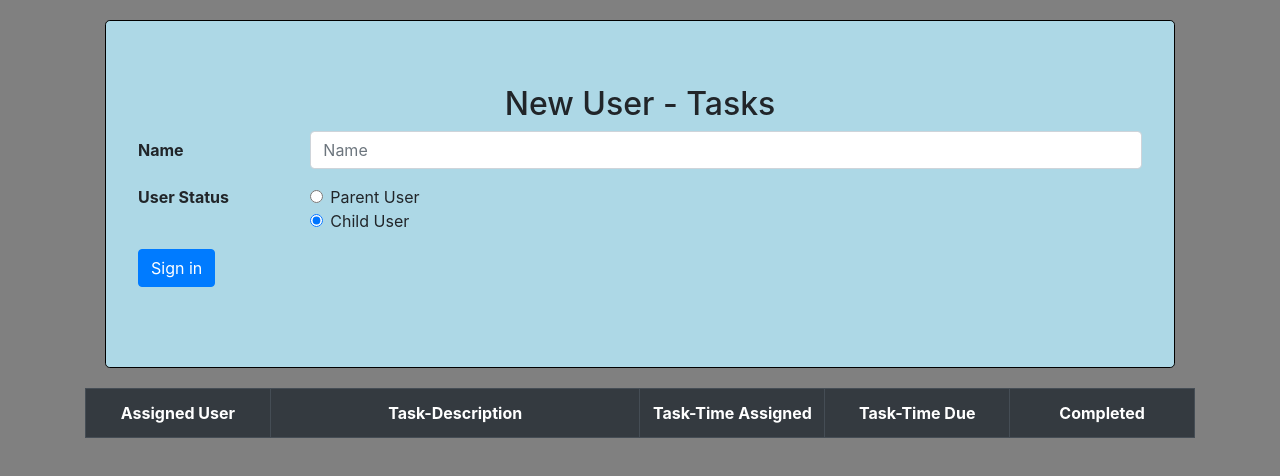
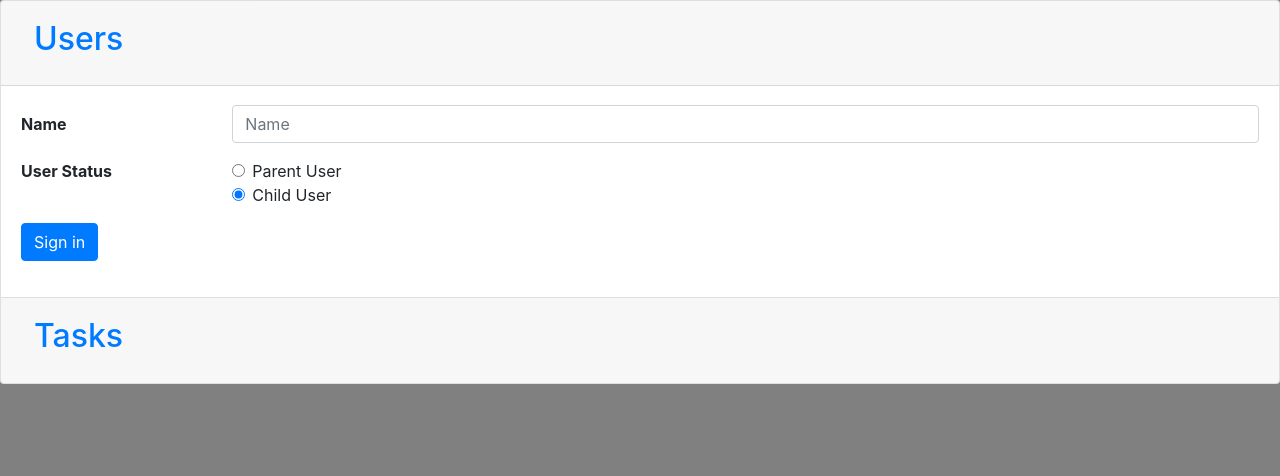
Before and after one commit to jletard/ToDoCrudApp, a website: page index.html in a window 1280 px wide. Drawn offline with nearby package versions, Linux system fonts and the light colour scheme.

Commit message:
working accordian

```diff
--- a/index.html
+++ b/index.html
@@ -1,5 +1,6 @@
 <!DOCTYPE html>
 <html lang="en">
+
 <head>
     <meta charset="UTF-8">
     <meta http-equiv="X-UA-Compatible" content="IE=edge">
@@ -8,9 +9,19 @@
     <link rel="stylesheet" href="node_modules/bootstrap/dist/css/bootstrap.css">
     <link rel="stylesheet" href="todo.css">
 </head>
-<body class="container">
-    <div id="new-user" class="jumbotron">
-        <h2 class="text-center">New User - Tasks</h2>
+<body class="container-fluid px-0">
+<div class="accordion" id="accordionExample">
+    <div class="card z-depth-0 bordered">
+        <div class="card-header" id="headingOne">
+            <h5 class="mb-0">
+                <button class="btn btn-link" type="button" data-toggle="collapse" data-target="#collapseOne"
+                    aria-expanded="true" aria-controls="collapseOne">
+                    <h2 class="text-center">Users</h2>
+                </button>
+            </h5>
+        </div>
+        <div id="collapseOne" class="collapse show" aria-labelledby="headingOne" data-parent="#accordionExample">
+            <div class="card-body">
                 <form>
                     <div class="form-group row">
                         <label for="input-user-name" class="col-sm-2 col-form-label"><strong>Name</strong></label>
@@ -23,25 +34,28 @@
                             <legend class="col-form-label col-sm-2 pt-0"><strong>User Status</strong></legend>
                             <div class="col-sm-10">
                                 <div class="form-check">
-                            <input class="form-check-input" type="radio" name="gridRadios" value="adult" id="user-parent"   />
+                                    <input class="form-check-input" type="radio" name="gridRadios" value="adult"
+                                        id="user-parent" />
                                     <label class="form-check-label" for="user-parent">
                                         Parent User
                                     </label>
                                 </div>
                                 <div class="form-check">
-                            <input class="form-check-input" type="radio" name="gridRadios" value="child" id="user-child" checked>
+                                    <input class="form-check-input" type="radio" name="gridRadios" value="child" id="user-child"
+                                        checked>
                                     <label class="form-check-label" for="user-child">
                                         Child User
                                     </label>
                                 </div>
-                    </div>
+
                             </div>
                     </fieldset>
 
 
                     <div class="adultinput" id="adult-form">
                         <div class="form-group row" id="adult1">
-                    <label for="dropdownMenuButton" class="col-sm-2 col-form-label" ><strong>Choose a Child</strong></label>
+                            <label for="dropdownMenuButton" class="col-sm-2 col-form-label"><strong>Choose a
+                                    Child</strong></label>
                             <div id="dropdown">
                                 <form class="form-inline">
 
@@ -56,14 +70,16 @@
                         </div>
 
                         <div class="form-group row" id="adult2">
-                    <label for="input-task-description" class="col-sm-2 col-form-label" ><strong>Task Description</strong></label>
+                            <label for="input-task-description" class="col-sm-2 col-form-label"><strong>Task
+                                    Description</strong></label>
                             <div class="col-sm-10">
                                 <input type="text" class="form-control" id="input-task-description" placeholder="Description">
                             </div>
                         </div>
 
                         <div class="form-group row" id="adult2">
-                    <label for="input-task-time" class="col-sm-2 col-form-label"><strong>Time of Task Creation</strong></label>
+                            <label for="input-task-time" class="col-sm-2 col-form-label"><strong>Time of Task
+                                    Creation</strong></label>
                             <div class="col-sm-10">
                                 <input type="datetime-local" class="" id="input-task-time">
                             </div>
@@ -79,13 +95,26 @@
 
                     <div class="form-group row">
                         <div class="col-sm-10">
-                    <button type="button" class="btn btn-primary" id="sign-in">Sign in</button><!-- I changed the button type from "submit"to "button" and added an id - Aaron-->
+                            <button type="button" class="btn btn-primary" id="sign-in">Sign in</button>
+                            <!-- I changed the button type from "submit"to "button" and added an id - Aaron-->
                         </div>
                     </div>
 
                 </form>
-
             </div>
+        </div>
+    </div>
+    <div class="card z-depth-0 bordered">
+        <div class="card-header" id="headingTwo">
+            <h5 class="mb-0">
+                <button class="btn btn-link collapsed" type="button" data-toggle="collapse" data-target="#collapseTwo"
+                    aria-expanded="false" aria-controls="collapseTwo">
+                    <h2 class="text-center">Tasks</h2>
+                </button>
+            </h5>
+        </div>
+        <div id="collapseTwo" class="collapse" aria-labelledby="headingTwo" data-parent="#accordionExample">
+            <div class="card-body">
                 <!-- Aaron -->
     <!-- Derin- Took out Jumbotron class Div-->
     <!-- I did dark table because it was the only one with a border that would work with jumbotron -->
@@ -93,7 +122,8 @@
         <thead">
             <tr>
                 <th class="col-2">Assigned User</th>
-                    <th class="col-4">Task-Description</th>   <!--Derin - added 3 total task columns to table-->
+                <th class="col-4">Task-Description</th>
+                <!--Derin - added 3 total task columns to table-->
                 <th class="col-2">Task-Time Assigned</th>
                 <th class="col-2">Task-Time Due</th>
                 <th class="col-2">Completed</th>
@@ -104,6 +134,13 @@
     </table>
 
     <!-- Aaron -->
+            </div>
+        </div>
+    </div>
+
+
+    </div>
+
 
 
 
@@ -113,4 +150,5 @@
     <script src="crudcrud.js"></script>
 
 </body>
+
 </html>
```
Lines whose indentation alone changed are shown as unchanged.
